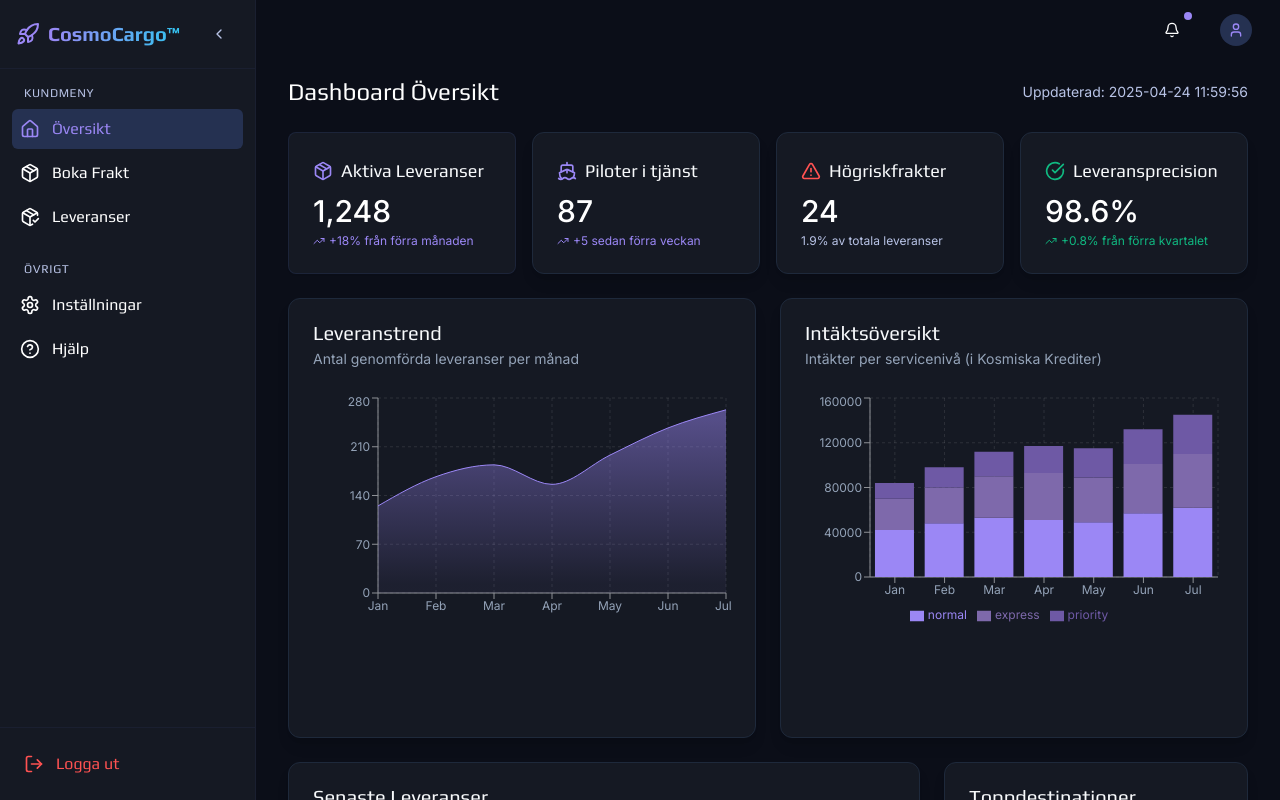
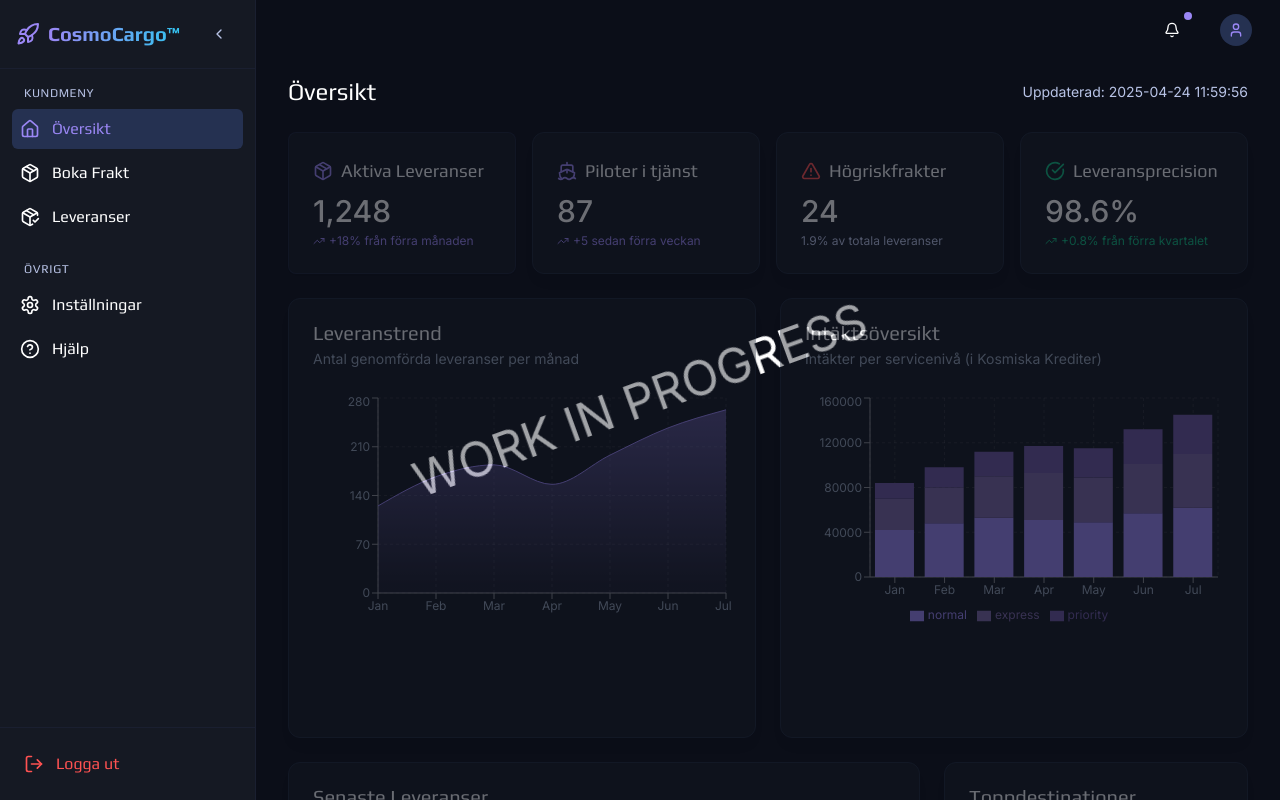
Before and after one commit to nilskj/CosmoCargo, a Next.js app in the folder frontend/: page /dashboard in a window 1280 px wide. Built offline with nearby package versions, Linux system fonts and the light colour scheme.

Commit message:
dashboard wip

```diff
--- a/frontend/app/dashboard/page.tsx
+++ b/frontend/app/dashboard/page.tsx
@@ -144,10 +144,13 @@ const recentShipments = [
 
 const DashboardOverview: React.FC = () => {
   return (
+    <>
+    <div className="fixed z-1 top-0 left-0 w-full h-full flex items-center justify-center rotate-[-20deg] text-5xl">WORK IN PROGRESS</div>
+
     <div className="space-y-6">
       <div className="flex items-center justify-between">
         <h1 className="text-2xl font-orbitron text-space-text-primary">
-          Dashboard Översikt
+          Översikt
         </h1>
         <div className="text-sm text-space-text-secondary">
           <span>
@@ -158,7 +161,7 @@ const DashboardOverview: React.FC = () => {
       </div>
 
       {/* KPI Cards */}
-      <div className="grid grid-cols-1 gap-4 md:grid-cols-2 lg:grid-cols-4">
+      <div className="grid grid-cols-1 gap-4 md:grid-cols-2 lg:grid-cols-4 opacity-40">
         <Card className="space-card">
           <CardHeader className="pb-2">
             <CardTitle className="text-lg font-orbitron flex items-center space-x-2">
@@ -238,7 +241,7 @@ const DashboardOverview: React.FC = () => {
       </div>
 
       {/* Charts Row */}
-      <div className="grid grid-cols-1 gap-6 lg:grid-cols-2">
+      <div className="grid grid-cols-1 gap-6 lg:grid-cols-2 opacity-40">
         <Card className="bg-space-primary border border-space-secondary border-opacity-50 rounded-xl overflow-hidden shadow-lg">
           <CardHeader>
             <CardTitle className="font-orbitron">Leveranstrend</CardTitle>
@@ -331,7 +334,7 @@ const DashboardOverview: React.FC = () => {
       </div>
 
       {/* Bottom Row */}
-      <div className="grid grid-cols-1 gap-6 lg:grid-cols-3">
+      <div className="grid grid-cols-1 gap-6 lg:grid-cols-3 opacity-40">
         <Card className="bg-space-primary border border-space-secondary border-opacity-50 rounded-xl overflow-hidden shadow-lg lg:col-span-2">
           <CardHeader>
             <CardTitle className="font-orbitron">Senaste Leveranser</CardTitle>
@@ -468,6 +471,7 @@ const DashboardOverview: React.FC = () => {
         </Card>
       </div>
     </div>
+    </>
   );
 };
 
```
